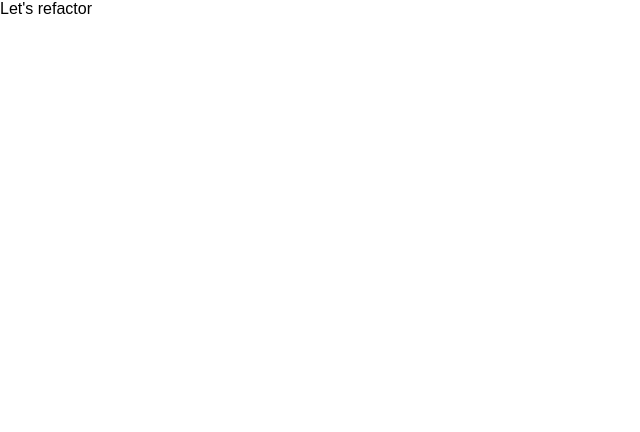
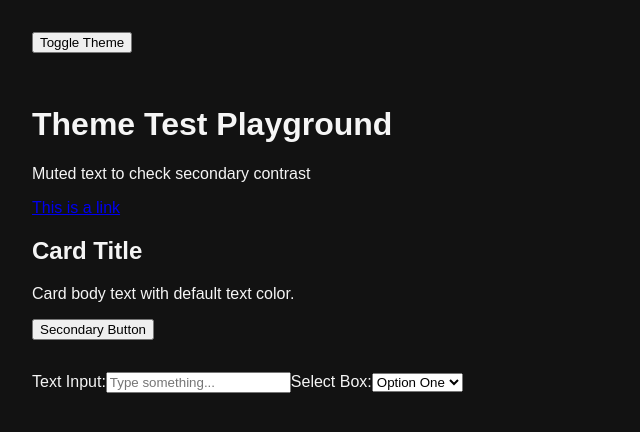
Before and after one commit to pearl174/shuttle-up-frontend, a React (Vite) app: page / in a window 1280 px wide. Shown: the top 432 px of the page, without its empty margins (0-640 px from the left). Built offline with nearby package versions, Linux system fonts and the light colour scheme.

Commit message:
Add colors for theme and base styling for various fields. Like buttons, input fields, etc. Testing code for the theme in App.jsx. Will be removed.

```diff
--- a/src/App.jsx
+++ b/src/App.jsx
@@ -1,10 +1,47 @@
-function App() {
+import { useState, useEffect } from "react";
+import "./styles/colors.css";
+
+export default function App() {
+  const [theme, setTheme] = useState("dark");
+
+  useEffect(() => {
+    document.documentElement.setAttribute("data-theme", theme);
+  }, [theme]);
 
   return (
-    <>
-    <div>Let's refactor</div>
-    </>
-  )
+    <div style={{ background: "var(--bg)", color: "var(--text)", minHeight: "100vh", padding: "2rem" }}>
+      <button
+        onClick={() => setTheme(theme === "dark" ? "light" : "dark")}
+        className="primary-btn"
+        style={{ marginBottom: "2rem" }}
+      >
+        Toggle Theme
+      </button>
+
+      <h1>Theme Test Playground</h1>
+      <p className="text-muted">Muted text to check secondary contrast</p>
+
+      <a href="#" className="link">This is a link</a>
+
+      <div className="card" style={{ marginTop: "1rem" }}>
+        <h2>Card Title</h2>
+        <p>Card body text with default text color.</p>
+        <button className="secondary-btn">Secondary Button</button>
+      </div>
+
+      <form style={{ marginTop: "2rem" }}>
+        <label>
+          Text Input:
+          <input type="text" placeholder="Type something..." />
+        </label>
+        <label>
+          Select Box:
+          <select>
+            <option>Option One</option>
+            <option>Option Two</option>
+          </select>
+        </label>
+      </form>
+    </div>
+  );
 }
-
-export default App
--- /dev/null
+++ b/src/styles/base.css
@@ -0,0 +1,64 @@
+body, button, input, select {
+  font-family: sans-serif;
+}
+
+.text-muted {
+  color: var(--text-muted);
+}
+
+.link {
+  color: var(--primary);
+  text-decoration: none;
+}
+.link:hover {
+  color: var(--primary-hover);
+  text-decoration: underline;
+}
+
+.primary-btn {
+  background: var(--primary);
+  color: var(--bg);
+  border: none;
+  padding: 0.5rem 1rem;
+  border-radius: 6px;
+  cursor: pointer;
+}
+.primary-btn:hover {
+  background: var(--primary-hover);
+}
+
+.secondary-btn {
+  background: var(--secondary);
+  color: var(--bg);
+  border: none;
+  padding: 0.4rem 0.8rem;
+  border-radius: 4px;
+  cursor: pointer;
+}
+.secondary-btn:hover {
+  background: var(--secondary-hover);
+}
+
+.card {
+  background: var(--bg-alt);
+  padding: 1rem;
+  border-radius: 8px;
+  border: 1px solid var(--border);
+}
+
+input, select {
+  display: block;
+  /* width: 100%; */
+  padding: 0.5rem;
+  margin-top: 0.25rem;
+  margin-bottom: 1rem;
+  border: 1px solid var(--border);
+  border-radius: 4px;
+  background: var(--bg-alt);
+  color: var(--text);
+}
+
+input:focus, select:focus {
+  outline: none;
+  border-color: var(--primary);
+}
--- /dev/null
+++ b/src/styles/colors.css
@@ -0,0 +1,23 @@
+:root {
+  --bg: #ffffff;
+  --bg-alt: #f9f9f9;
+  --text: #1a1a1a;
+  --text-muted: #4b5563;
+  --primary: #4f46e5;
+  --primary-hover: #4338ca;
+  --secondary: #0ea5e9;
+  --secondary-hover: #0284c7;
+  --border: #e5e7eb;
+}
+
+[data-theme='dark'] {
+  --bg: #121212;
+  --bg-alt: #1e1e1e;
+  --text: #f5f5f5;
+  --text-muted: #a1a1aa;
+  --primary: #6366f1;
+  --primary-hover: #4f46e5;
+  --secondary: #06b6d4;
+  --secondary-hover: #0891b2;
+  --border: #2d2d2d;
+}
```
